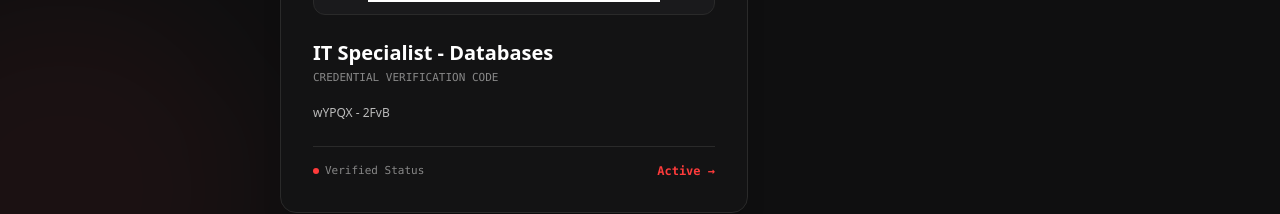
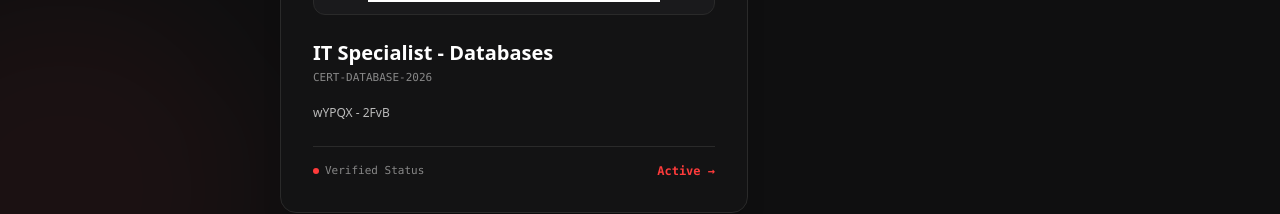
Before and after one commit to ryd3r-37/portfolio-nuxt, a Nuxt app: page /certification in a window 1280 px wide. Shown: the part 1017-1231 px from the top of the page. Built offline with nearby package versions, Linux system fonts and the light colour scheme.

Commit message:
Fix navigation bar layout

```diff
--- a/app/pages/certification.vue
+++ b/app/pages/certification.vue
@@ -24,7 +24,7 @@ const certifications = ref([
     title: 'IT Specialist - Databases',
     issuer: 'Certiport | Pearson VUE',
     date: 'June 2026',
-    code: 'CREDENTIAL VERIFICATION CODE',
+    code: 'CERT-DATABASE-2026',
     desc: 'wYPQX - 2FvB',
     badge: '/images/personal/CertDatabase_page-0001.jpg'
   }
```
